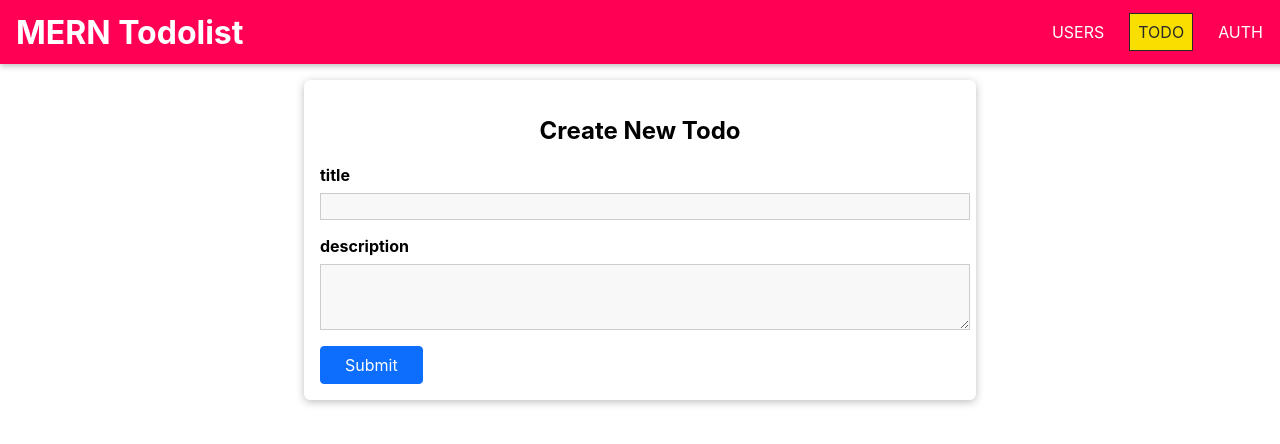
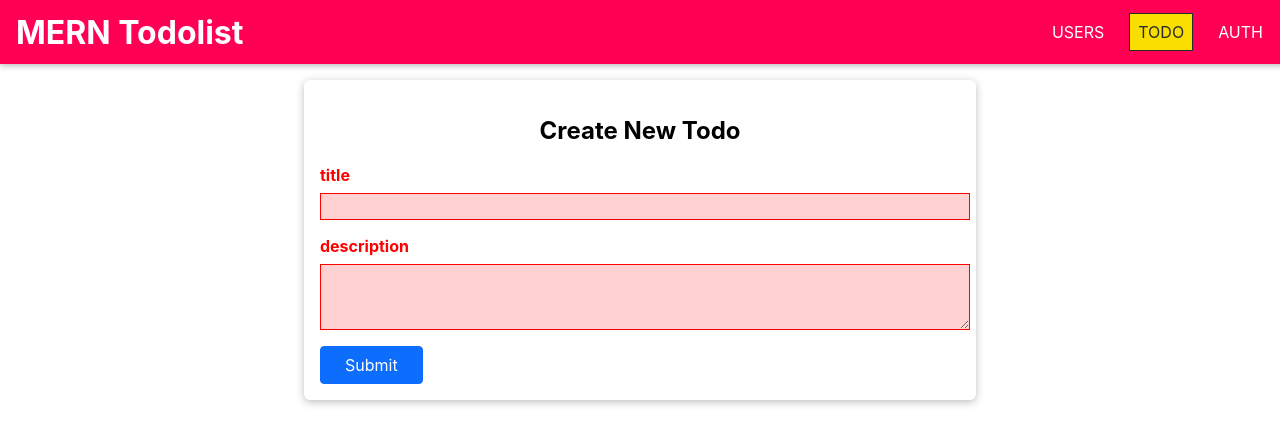
Before and after one commit to adityapryg/mern-frontend, a React (Create React App) app: page /todo/new in a window 1280 px wide. Shown: the top 444 px of the page. Built offline with nearby package versions, Linux system fonts and the light colour scheme.

Commit message:
[ADD] Kondisi tampilkan pesan error apabila tidak memenuhi validasi

```diff
--- a/src/shared/FormElements/Input.js
+++ b/src/shared/FormElements/Input.js
@@ -54,9 +54,11 @@ const Input = props => {
     );
 
   return (
-    <div className={`form-control`}>
+    <div className={`form-control ${!state.isValid &&
+      'form-control--invalid'}`}>
       <label htmlFor={props.id}>{props.label}</label>
       {element}
+      {!state.isValid && <span>{props.errorText}</span>}
     </div>
   );
 };
```
